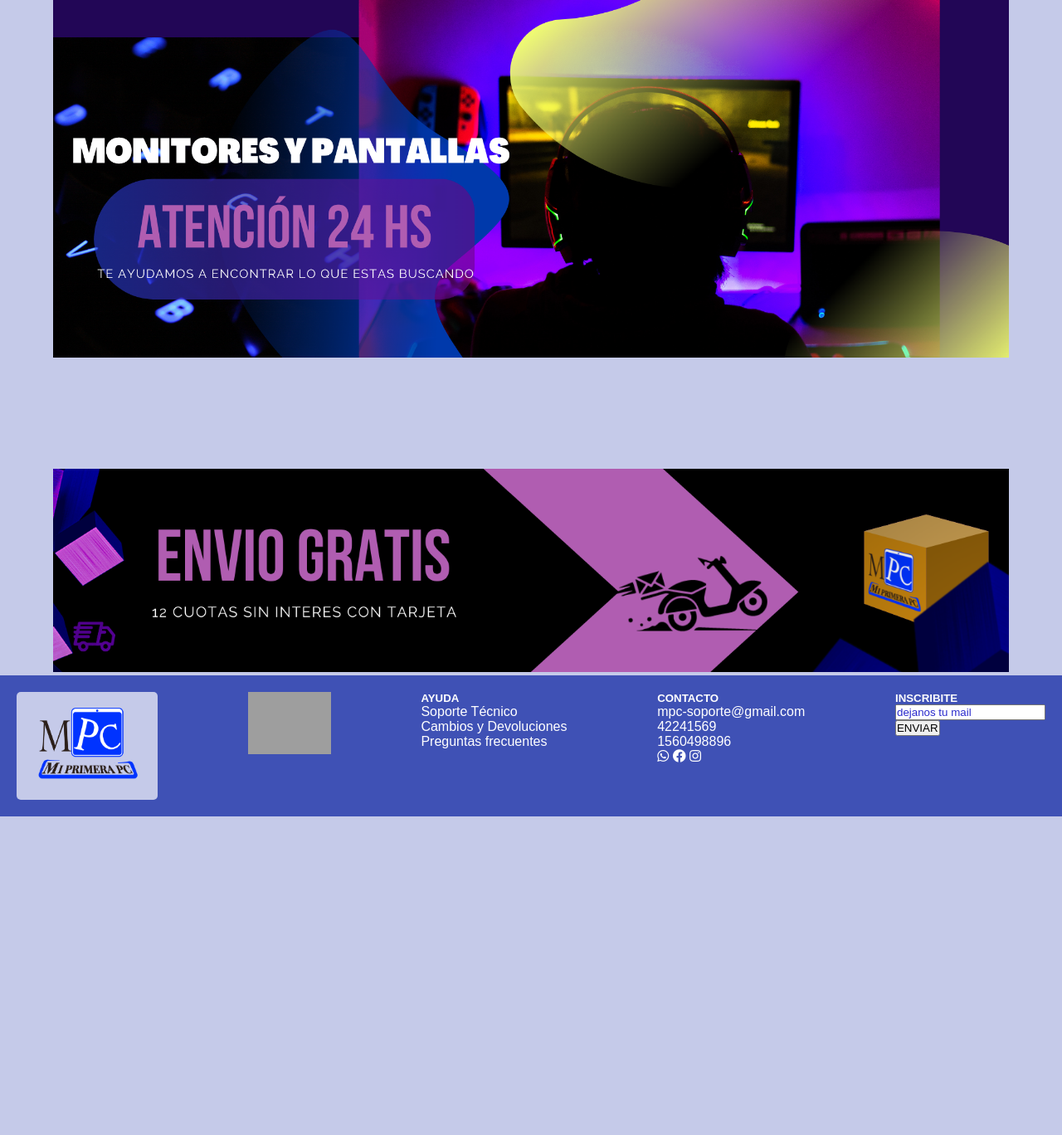
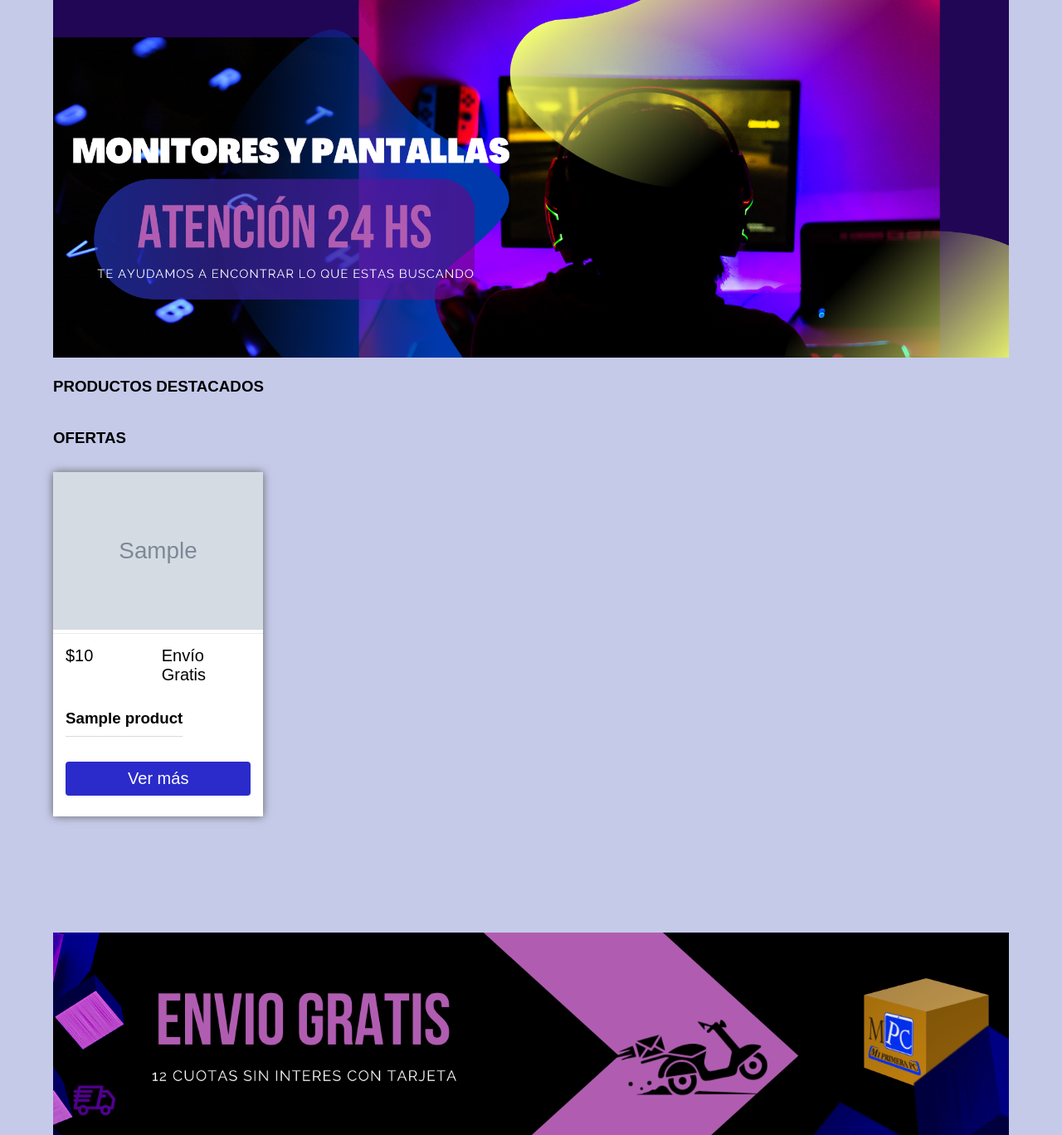
Before and after one commit to DanielaTarifa/sprint6grupo9, a Node server app: page / in a window 1280 px wide. Shown: the part 168-1536 px from the top of the page at 83% size. Before the commit the page ends 1152 px from the top, so only its background shows below. Run offline with Node 20, Linux system fonts and the light colour scheme; tables that the repository leaves empty hold one stand-in row (values such as "Sample post"); grey boxes marked "Sample" are stand-in pictures; some libraries are stand-ins or nearby versions; some web fonts are replaced; grey boxes are pictures that could not be loaded.

```diff
--- a/src/routers/productRutas.js
+++ b/src/routers/productRutas.js
@@ -9,7 +9,9 @@ var storage = multer.diskStorage({
     cb(null, './public/img')
   },
   filename: function (req, file, cb) {
-    cb(null, file.fieldname + '-' + Date.now())
+    let fileName = `${Date.now()}_img${path.extname(file.originalname)}`
+
+    cb(null, fileName )
   }
 })
 
--- a/src/views/products/index.ejs
+++ b/src/views/products/index.ejs
@@ -22,7 +22,64 @@
 
 
         <section class="last-visit">
+            <h3>PRODUCTOS DESTACADOS</h3>
 
+            <div class="products">
+                <%  let i=0%>
+                <% for(let i =0; i < productos.length; i++){ %> <!--luego reemplazar el product.length por el 8-->
+                    <!--let (uno de esos muchos, callback) of (muchos)-->
+                    <% if (productos[i].visibility == 1 ) { %>
+                        <% if (productos[i].sectionId == 2) { %>
+
+                            <article>
+                                <div class="imagenes">
+                                    <a href="#"> <img src="/img/<%=productos[i].img%>" alt="producto" width="360" class="product_img"></a>
+                                </div>
+                                <div class="main-article">
+
+                                <p class="price">$<%=mil(productos[i].price)%></p>
+                                <p class="discount">Envío Gratis</p>
+                                <h3 class="description"><%=productos[i].name%></h3>
+                                <button class="botone3"><a href="/ProductDetail/<%=productos[i].id%>" class="letra3">Ver más </a></button>
+
+
+                                    </div>
+                                </article>
+                        <% } %>
+
+
+                    <% } %>
+
+                <%} %>
+
+
+            </div>
+            <h3>OFERTAS</h3>
+            <div class="products">
+                <% for(let producto of productos){ %>
+                    <!--let (uno de esos muchos, callback) of (muchos)-->
+                    <% if (producto.visibility == 1) { %>
+                        <% if (producto.sectionId == 1) { %>
+                        <article>
+                            <div class="imagenes">
+                                <a href="#"> <img src="/img/<%=producto.img%>" alt="producto" width="360" class="product_img"></a>
+                            </div>
+                            <div class="main-article">
+
+                            <p class="price">$<%=mil(producto.price)%></p>
+                            <p class="discount">Envío Gratis</p>
+                            <h3 class="description"><%=producto.name%></h3>
+                            <button class="botone3"><a href="/ProductDetail/<%=producto.id%>" class="letra3">Ver más </a></button>
+
+
+                                </div>
+                            </article>
+                        <% } %>
+
+                    <% } %>
+
+                <%} %>
+            </div>
             <div class="fotosabajoo">
             <marquee>
             <img src="img/amd.png" width="18%"style="margin-left:5% ;">
```
Also changed, not shown: public/img/avatar/1648838633726_img.jpg (added).
